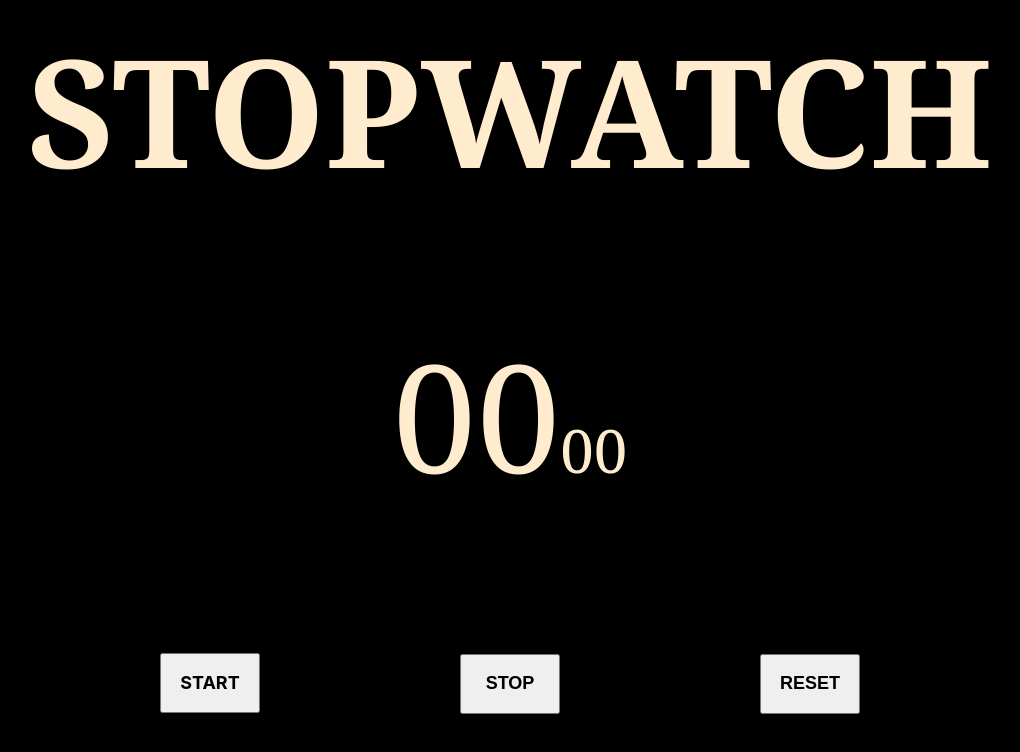
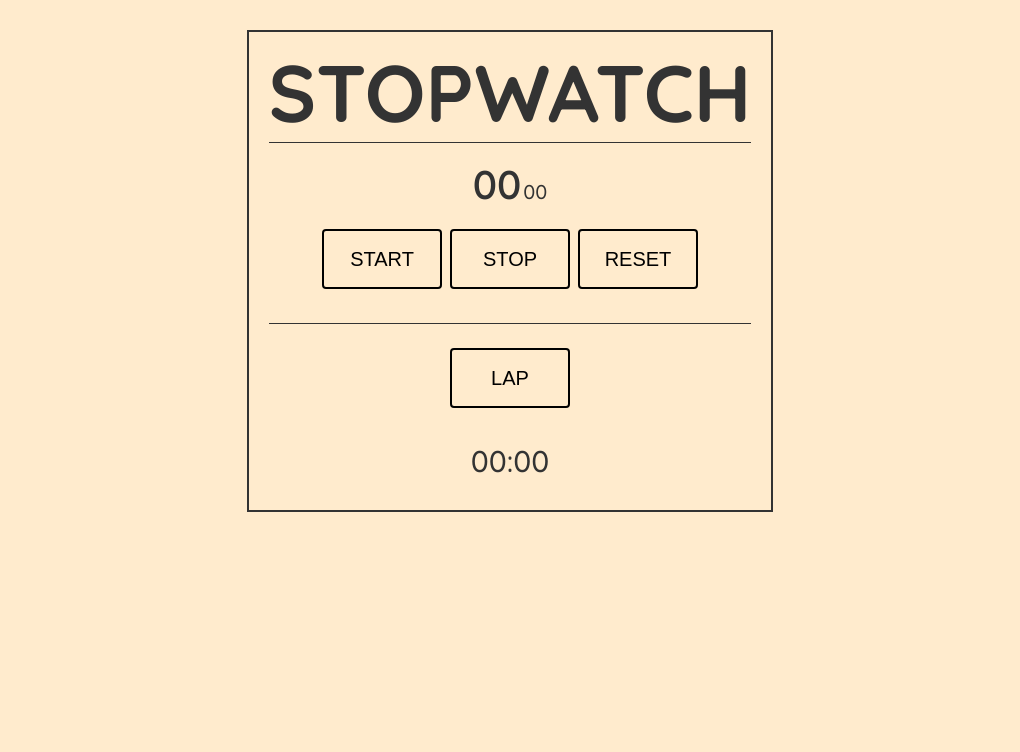
Before and after one commit to Fraa01/basicStopWatch, a plain HTML site: page index.html in a window 1280 px wide. Shown: the whole page, without its empty margins (130-1150 px from the left). Drawn offline with Linux system fonts and the light colour scheme.

Commit message:
Add files via upload
new style + added lap button

```diff
--- a/index.html
+++ b/index.html
@@ -9,5 +9,8 @@
 <body>
     <h1 id="title">STOPWATCH</h1>
     <p><span id="seconds">00</span><span id="decimals">00</span></p>
-    <P><button id="start">START</button><button id="stop">STOP</button><button id="reset">RESET</button></P>
+    <P id="buttons"><button id="start">START</button><button id="stop">STOP</button><button id="reset">RESET</button></P>
+    <br/>
+    <button id="lap">LAP</button>
+    <p id="laptime"><span id="lapseconds">00</span><span id="dot">:</span><span id="lapdecimals">00</span></p>
 </body>
--- a/index.js
+++ b/index.js
@@ -9,7 +9,9 @@ window.onload = function (){
     var start = document.getElementById("start");
     var stop = document.getElementById("stop");
     var reset = document.getElementById("reset");
+    var lap = document.getElementById("lap");
     var interval;
+
 
     //set up the start, stop, and reset button.
     start.onclick = function(){
@@ -25,8 +27,13 @@ window.onload = function (){
         clearInterval(interval);
         seconds = "00";
         tens = "00";
+        createLap();
         appendSeconds.innerHTML = seconds;
         appendtens.innerHTML = tens;
+    }
+
+    lap.onclick = function() {
+        createLap();
     }
 
     function startTimer(){
@@ -61,5 +68,24 @@ window.onload = function (){
 
     }
 
+
+    function createLap() {
+      var currentSeconds = document.getElementById("lapseconds");
+      var currentTens = document.getElementById("lapdecimals");
+      if (tens < 10){
+        currentTens.innerHTML = "0" + tens;
+      }
+      else if (tens >= 10){
+        currentTens.innerHTML = tens;
+      }
+      if (seconds < 10){
+        currentSeconds.innerHTML = "0" + seconds;
+      }
+      else if (seconds >= 10){
+        currentSeconds.innerHTML = seconds;
+      }
+    }
+
+
+
 }
-//TODO add laps.
--- a/styles.css
+++ b/styles.css
@@ -1,45 +1,58 @@
+@import url('https://fonts.googleapis.com/css2?family=Poppins:wght@200&family=Quicksand:wght@300;400;500;600;700&display=swap');
+
 body{
+  margin: 30px auto;
     text-align: center;
-    background-color: black;
-    color: blanchedalmond;
-    font-family:Cambria, Cochin, Georgia, Times, 'Times New Roman', serif;
-}
-#title{
-    font-size: 150px;
+    background-color: blanchedalmond;
+    color: #333;
+    font-family: Quicksand;
+    border: 2px solid;
+    height: max-content;
+    width: max-content;
 
 }
-#seconds{
-    font-family: Georgia, 'Times New Roman', Times, serif;
-    font-size: 150px;
 
+#title{
+  font-size: 80px;
+  margin: 10px 20px;
+  border-bottom: 1px solid #333;
 }
-#decimals{
-    font-family: Georgia, 'Times New Roman', Times, serif;
-    font-size: 60px;
+
+#seconds {
+  font-size: 40px;
+  font-weight: 600;
+  margin-right: 2px;
 }
-#start{
-    height: 60px;
-    width: 100px;
-    font-family: -apple-system, BlinkMacSystemFont, 'Segoe UI', Roboto, Oxygen, Ubuntu, Cantarell, 'Open Sans', 'Helvetica Neue', sans-serif;
-    font-size: large;
-    font-weight: bold;
-    margin-right: 200px;
-    margin-top: 120px;
+
+#decimals {
+  font-size: 20px;
+  font-weight: 500;
 }
-#stop{
-    height: 60px;
-    width: 100px;
-    font-family: sans-serif;
-    font-size: large;
-    font-weight: bold;
-    margin-top: 120px;
+
+#buttons {
+  padding-bottom:30PX;
+  margin: auto 20px;
+  border-bottom: 1px solid #333;
 }
-#reset{
-    height: 60px;
-    width: 100px;
-    font-family: sans-serif;
-    font-size: large;
-    font-weight: bold;
-    margin-left: 200px;
-    margin-top: 120px;
+
+button {
+  width: 120px;
+  height: 60px;
+  margin: 4px;
+  border: 2px solid;
+  border-radius: 4px;
+  text-align: center;
+  font-size: 20px;
+  background: transparent;
+  backdrop-filter: url(commonfilters.svg#filter);
 }
+
+button:hover {
+  background: rgb(213, 186, 146);
+}
+
+#laptime {
+  margin-bottom: 30PX;
+  font-size: 30px;
+  font-weight: 500;
+}
```
